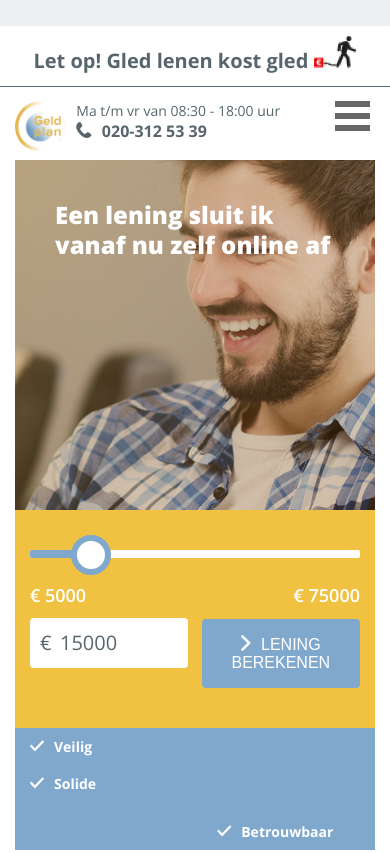
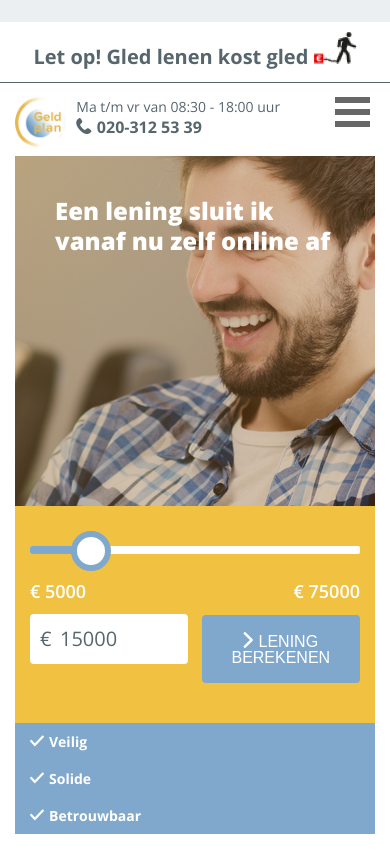
Before and after one commit to rusumshrestha/gledplan, a plain HTML site: page index.html in a window 390 px wide. Shown: the part 512-1365 px from the top of the page. Drawn offline with nearby package versions, Linux system fonts and the light colour scheme; files whose address does not match are found by name.

Commit message:
responsive changes for intro form

```diff
--- a/src/scss/base/_buttons.scss
+++ b/src/scss/base/_buttons.scss
@@ -2,9 +2,10 @@
 	@include border-radius(4px);
 	text-transform: uppercase;
 	display: block;
-	padding: 16px 17px;
+	padding: 17px;
 	font-size: 16px;
 	font-weight: $bold;
+	line-height: 1;
 	text-align: center;
 	@include breakpoint(small) {
 		display: inline-block;
@@ -25,7 +26,7 @@
 	}
 	&.btn-border{
 		background: $white;
-		padding: 11px 25px;
+		padding: 14px 25px;
 		@include border(all,3px,solid,$theme-color);
 	}
 }
--- a/src/scss/base/_typography.scss
+++ b/src/scss/base/_typography.scss
@@ -28,7 +28,7 @@ $ebold:800;
   -webkit-font-smoothing: antialiased;
   -moz-osx-font-smoothing: grayscale;
   display: inline-block;
-  margin-right: 10px;
+  margin-right: 5px;
 }
 
 .icon-send:before {
--- a/src/scss/layout/_intro-form.scss
+++ b/src/scss/layout/_intro-form.scss
@@ -26,18 +26,24 @@
 
 	ul {
 		li {
-			@include breakpoint(medium){
+			@include breakpoint(medium) {
 				float: left;
 			}
 			&.slider-wrapper{
-				@include breakpoint(medium){
+				@include breakpoint(medium) {
+					width: calc(100% - 250px);
+				}
+				@include breakpoint(large) {
 					width: 645px;
 				}
 				.rangeslider--horizontal{
-					@include breakpoint(medium){
-						width: 433px;
+					@include breakpoint(medium) {
+						width: calc(100% - 170px);
 						margin:23px 0 0 0;
 						float: left;
+					}
+					@include breakpoint(large) {
+						width: 433px;
 					}
 					&:before{
 						content:"€ 5000";
@@ -59,10 +65,13 @@
 					float: left;
 					width: 48%;
 					top:60px;
-					@include breakpoint(medium){
+					@include breakpoint(medium) {
+						width: 130px;
 						float: right;
+						top:0;
+					}
+					@include breakpoint(large) {
 						width: 173px;
-						top:0;
 					}
 					color:$grey-dark;
 					font-size: 20px;
@@ -83,11 +92,15 @@
 				margin-top: 11px;
 				button{
 					width: 100%;
+					@include breakpoint(medium) {
+					padding: 16px 14px;
 				}
-				@include breakpoint(medium){
+				}
+				@include breakpoint(medium) {
 					float: right;
 					width: 212px;
 					margin-top: 0;
+
 				}
 			}
 		}
@@ -108,9 +121,18 @@
 			display: block;
 			float:none;
 			padding: 0 15px;
+			&:last-child{
+				float:none;
+				width: 100%;
+				margin:0;
+			}
 			@include breakpoint(medium) {
 				display: inline-block;
-				width: 33.33%;
+				width: 33%;
+				&:last-child{
+					width: 33%;
+					padding: 0 15px;
+				}
 			}
 		}
 	}
--- a/src/scss/layout/_layout.scss
+++ b/src/scss/layout/_layout.scss
@@ -45,6 +45,7 @@
 	/* 1.3. CONTAINER LARGE
 	   ========================================================================== */
 	.container-large{
+
 		@include breakpoint(x-large) {
 			width: 1280px;
 		}
```
Also changed, not shown: dist/css/plugins/owl-carousel/owl.carousel.css, dist/css/plugins/owl-carousel/owl.theme.default.css, dist/css/plugins/owl-carousel/owl.theme.green.css, dist/css/style.css.
